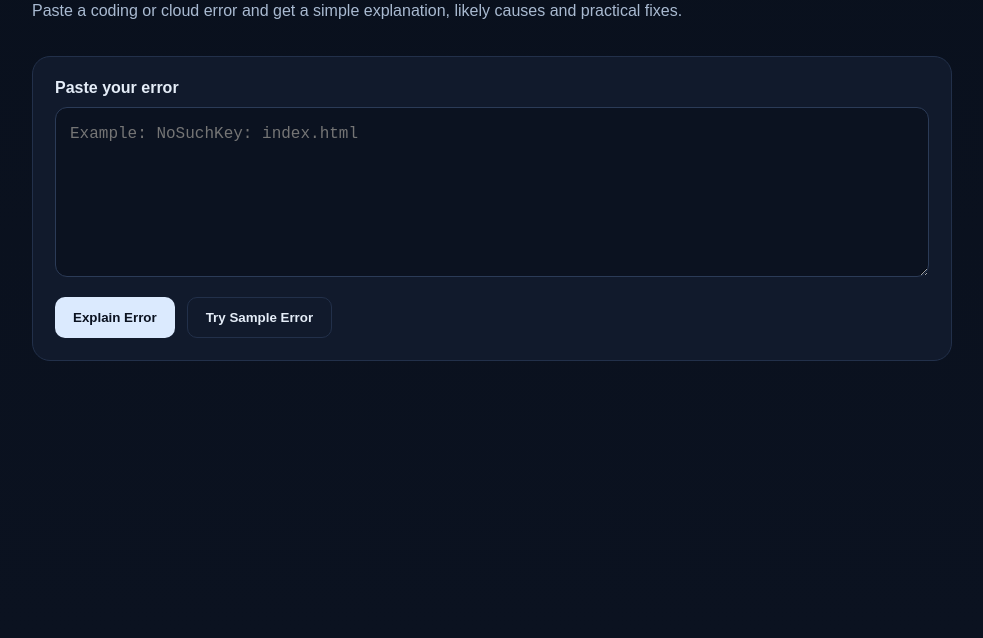
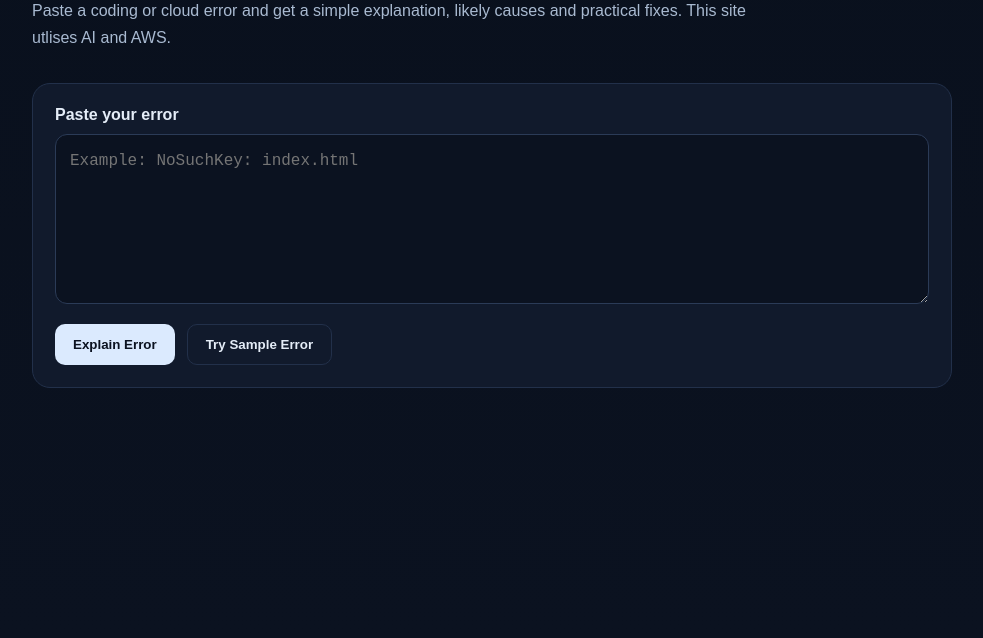
Before and after one commit to mathavoc1-cloud/ai-error-explainer-clean, a plain HTML site: page index.html in a window 1280 px wide. Shown: the part 162-800 px from the top of the page, without its empty margins (148-1131 px from the left). Drawn offline with Linux system fonts and the light colour scheme.

Commit message:
Update index.html

```diff
--- a/index.html
+++ b/index.html
@@ -12,7 +12,7 @@
       <p class="eyebrow">AI + Python + AWS</p>
       <h1>AI Error Explainer</h1>
       <p class="subtitle">
-        Paste a coding or cloud error and get a simple explanation, likely causes and practical fixes.
+        Paste a coding or cloud error and get a simple explanation, likely causes and practical fixes. This site utlises AI and AWS.
       </p>
     </section>
 
```
